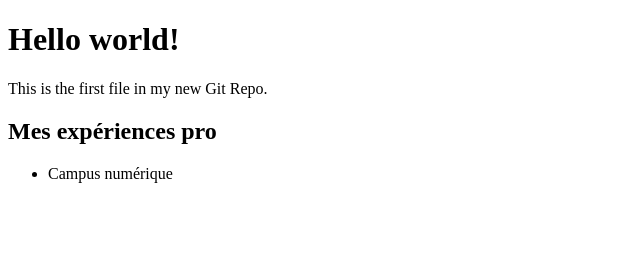
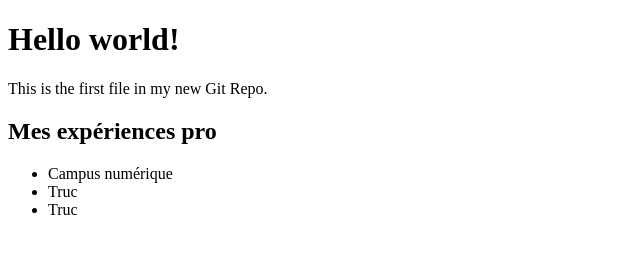
Before and after one commit to rodolphe-robert/main, a plain HTML site: page index.html in a window 1280 px wide. Shown: the full height of the page, 0-640 px from the left. Drawn offline with Linux system fonts and the light colour scheme.

Commit message:
update professional experience

```diff
--- a/index.html
+++ b/index.html
@@ -11,6 +11,8 @@
 <h2> Mes expériences pro</h2>
 <ul>
     <li> Campus numérique</li>
+    <li> Truc </li>
+    <li> Truc </li>
 </ul>
 </body>
 </html>
```
